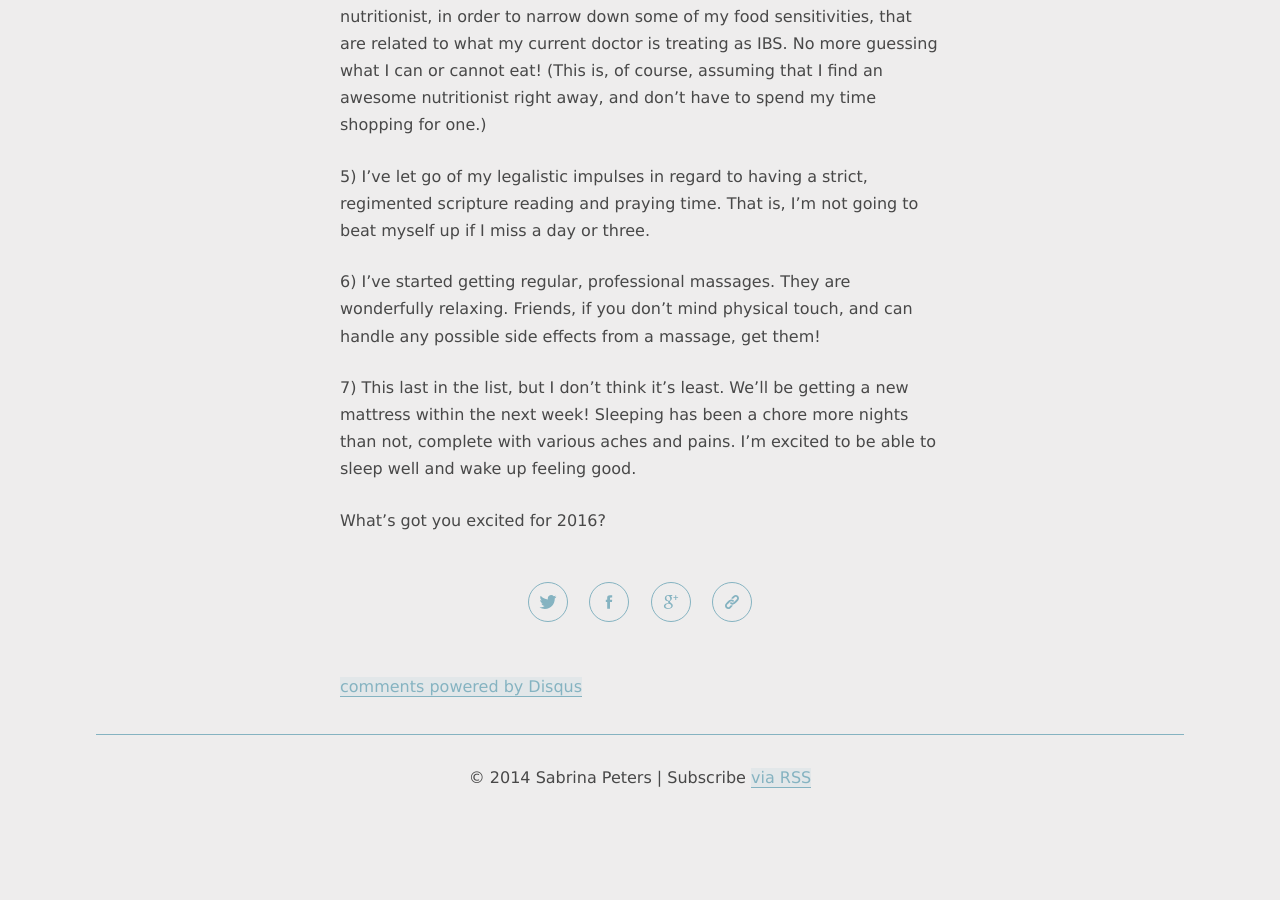
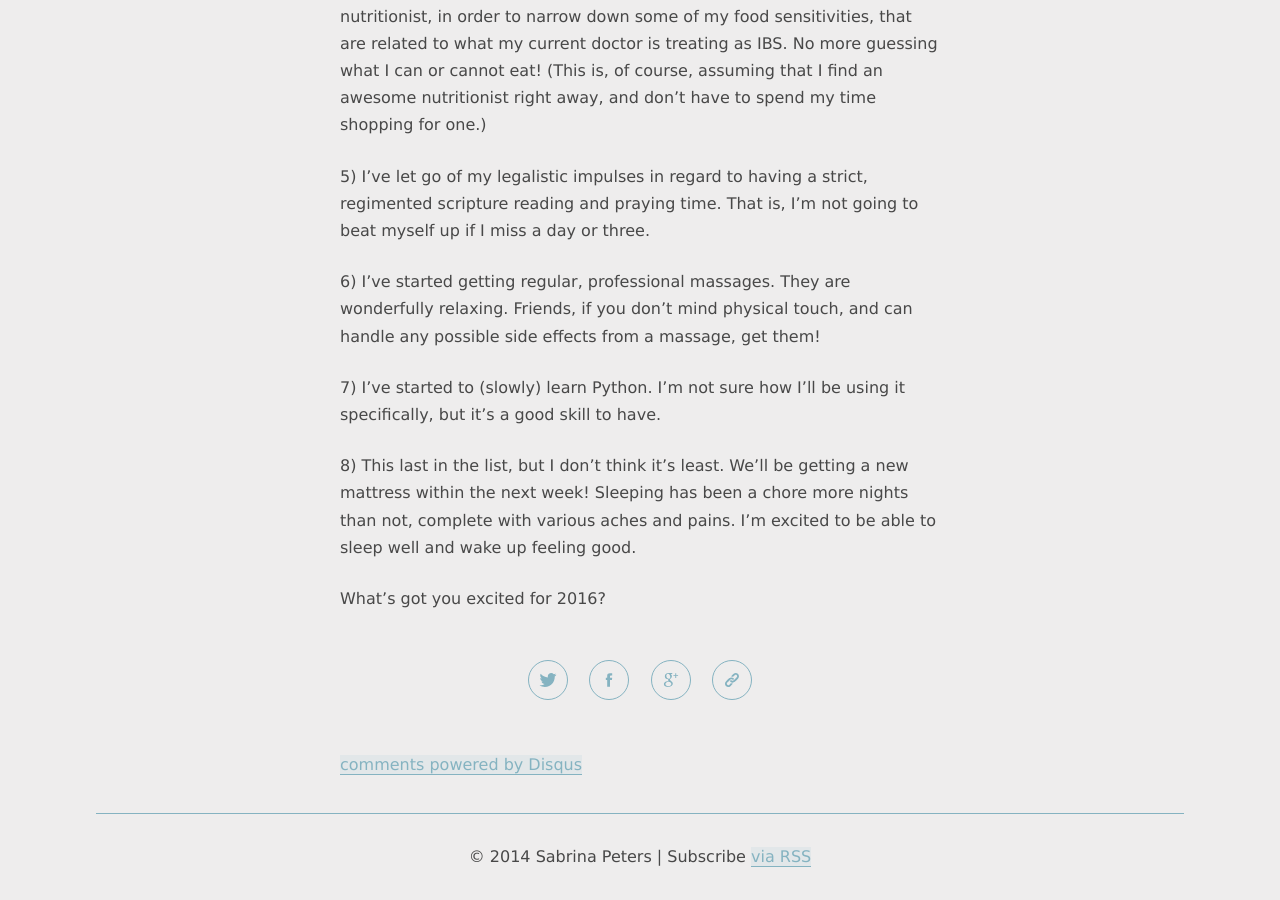
Before and after one commit to sabrinapeters/sdrp.old, a Jekyll site: the page built from _posts/2015-12-31-out.md, in a window 1280 px wide and 900 px high, scrolled down 1550 px. Built offline with Jekyll 4.4.1, drawn with Linux system fonts in a browser that asks for light colours; some web fonts are replaced; comment, search, counter and statistics services are not loaded; before the commit the page ends 2372 px from its top, so only the background shows below that.

Commit message:
adding to blog post

```diff
--- a/_posts/2015-12-31-out.md
+++ b/_posts/2015-12-31-out.md
@@ -28,6 +28,8 @@ Advent was hard, and I caught myself crying to Robbie Seay music instead of sing
 
 6) I've started getting regular, professional massages. They are wonderfully relaxing. Friends, if you don't mind physical touch, and can handle any possible side effects from a massage, get them!
 
-7) This last in the list, but I don't think it's least. We'll be getting a new mattress within the next week! Sleeping has been a chore more nights than not, complete with various aches and pains. I'm excited to be able to sleep well and wake up feeling good.
+7) I've started to (slowly) learn Python. I'm not sure how I'll be using it specifically, but it's a good skill to have.
+
+8) This last in the list, but I don't think it's least. We'll be getting a new mattress within the next week! Sleeping has been a chore more nights than not, complete with various aches and pains. I'm excited to be able to sleep well and wake up feeling good.
 
 What's got you excited for 2016?
```
